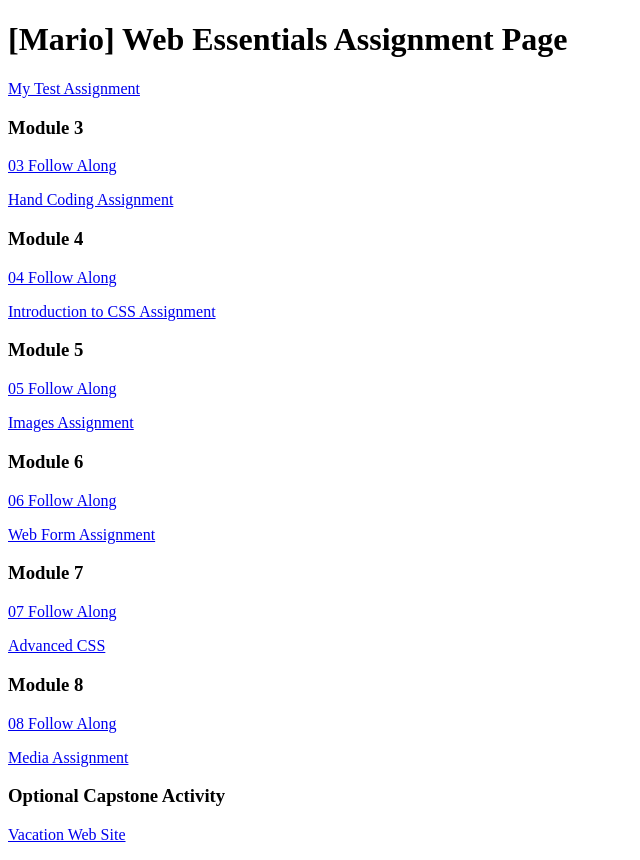
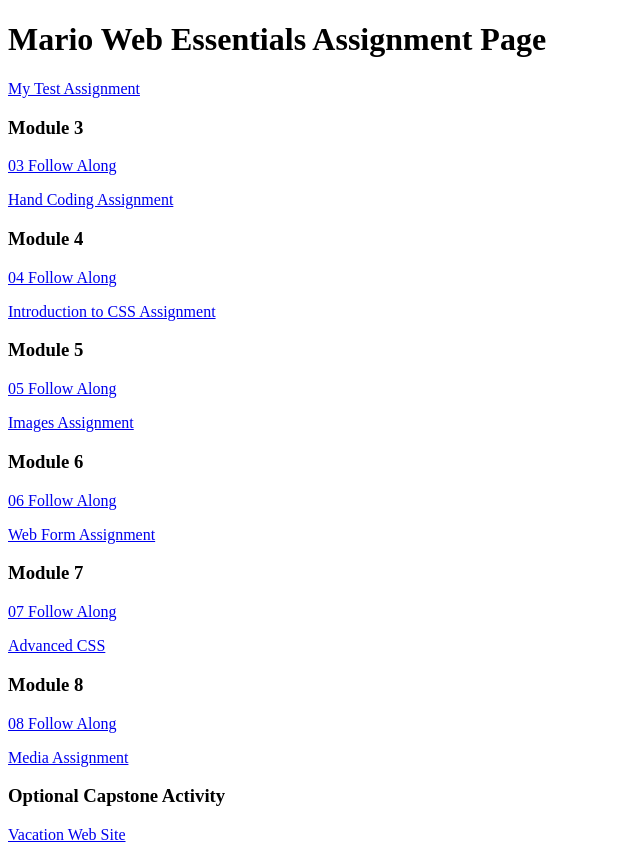
Before and after one commit to MarioBenitez9/dwdd1600, a plain HTML site: page index.html in a window 1280 px wide. Shown: the whole page, without its empty margins (0-640 px from the left). Drawn offline with Linux system fonts and the light colour scheme.

Commit message:
Update index.html

```diff
--- a/index.html
+++ b/index.html
@@ -6,7 +6,7 @@
 		<title>dwdd 1600 assignment list page</title>
 	</head>
 	<body>
-		<h1>[Mario] Web Essentials Assignment Page</h1>
+		<h1>Mario Web Essentials Assignment Page</h1>
 		<p><a href="01test">My Test Assignment</a></p>
 
 		<h3>Module 3</h3>
```
